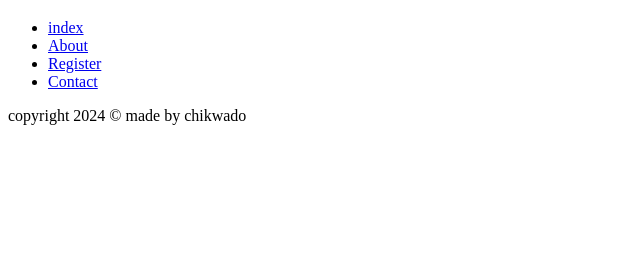
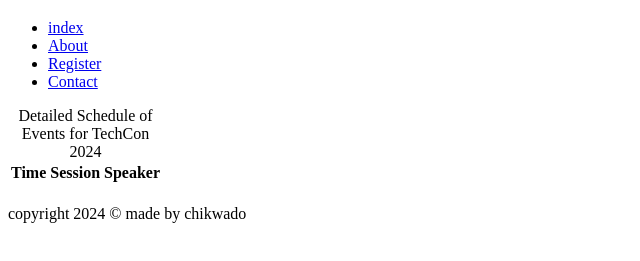
Before and after one commit to Chikwado626/TechCon_HTML, a plain HTML site: page techcon_website/schedule.html in a window 1280 px wide. Shown: the part 61-322 px from the top of the page, without its empty margins (0-640 px from the left). Drawn offline with Linux system fonts and the light colour scheme.

Commit message:
added techcon_website/schedule.html

```diff
--- a/techcon_website/schedule.html
+++ b/techcon_website/schedule.html
@@ -18,6 +18,23 @@
          </header>
 
         <main>
+            <article>
+                <table style="border-width:1px;">
+                    <thead>
+                        <tr>
+                            <th>Time</th>
+                            <th>Session</th>
+                            <th>Speaker</th>
+                        </tr>
+                    </thead>
+                    <tbody>
+                        <tr>
+                            <td></td>
+                        </tr>
+                        <caption>Detailed Schedule of Events for TechCon 2024</caption>
+                    </tbody>
+                </table>
+            </article>
 
         </main>
     <footer>
```
